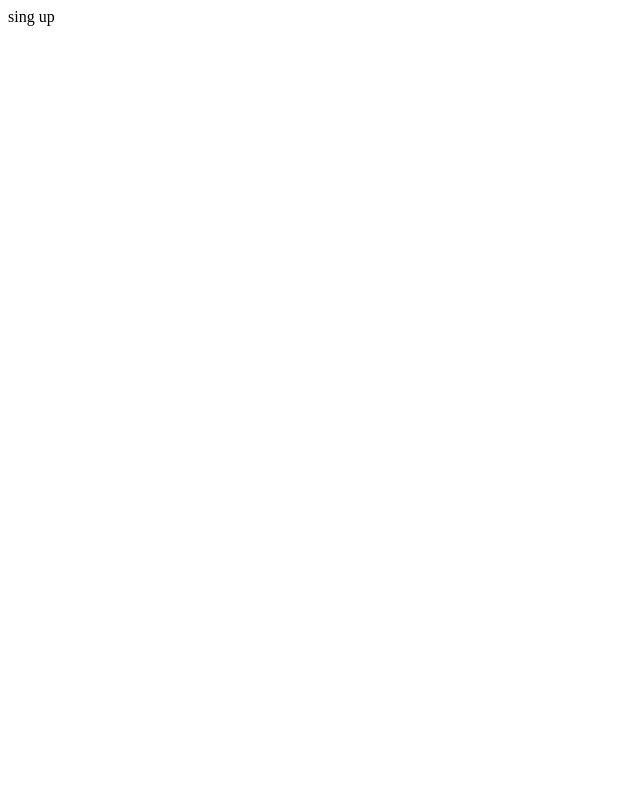
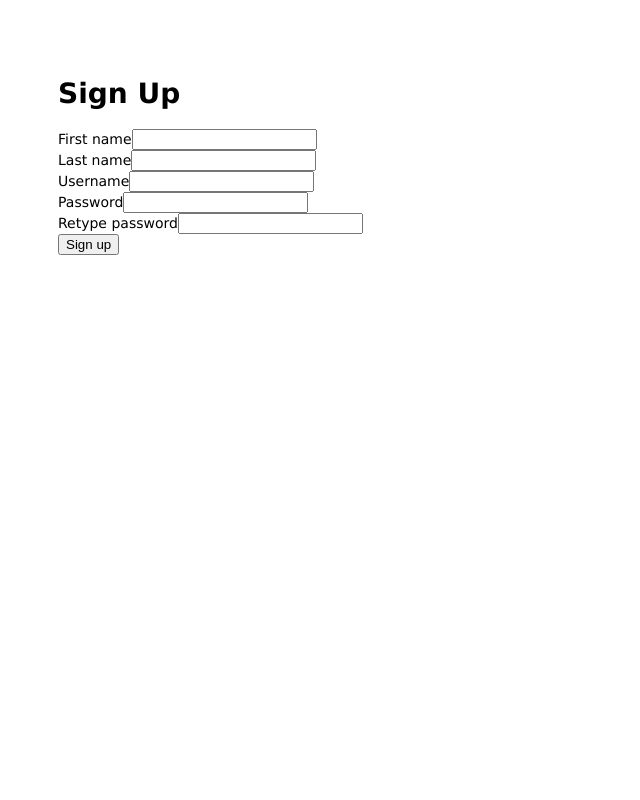
Before and after one commit to Henrique-Sousa/members-only, a Node server app: page /sign-up in a window 1280 px wide. Before the commit the part shown is almost empty. Shown: the whole page, without its empty margins (0-640 px from the left). Run offline with Node 20, Linux system fonts and the light colour scheme; some libraries are stand-ins or nearby versions.

Commit message:
add sign up on get and sign up view

```diff
--- a/controllers/mainController.js
+++ b/controllers/mainController.js
@@ -1,3 +1,7 @@
 exports.sign_up_get = function(req, res) {
-	res.send('sing up');
+	res.render('sign-up-form');
 }
+
+exports.sign_up_post = function(req, res) {
+	res.send('sign up on post');
+}
--- a/views/sign-up-form.pug
+++ b/views/sign-up-form.pug
@@ -1,3 +1,24 @@
 extends layout
 
-h1 Sign Up
+block content
+
+	h1 Sign Up
+
+	form(action="" method="post")
+		div
+			label(for="first-name") First name
+			input(type="text" name="first-name" id="first-name" required)
+		div
+			label(for="last-name") Last name
+			input(type="text" name="last-name" id="last-name" required)
+		div
+			label(for="username") Username
+			input(type="text" name="username" id="username" required)
+		div
+			label(for="password") Password
+			input(type="text" name="password" id="password" required)
+		div
+			label(for="password-conrifmation") Retype password
+			input(type="text" name="password-conrifmation" id="password-conrifmation" required)
+		div
+			button(type="submit") Sign up
```
Also changed, not shown: 1 other file.
